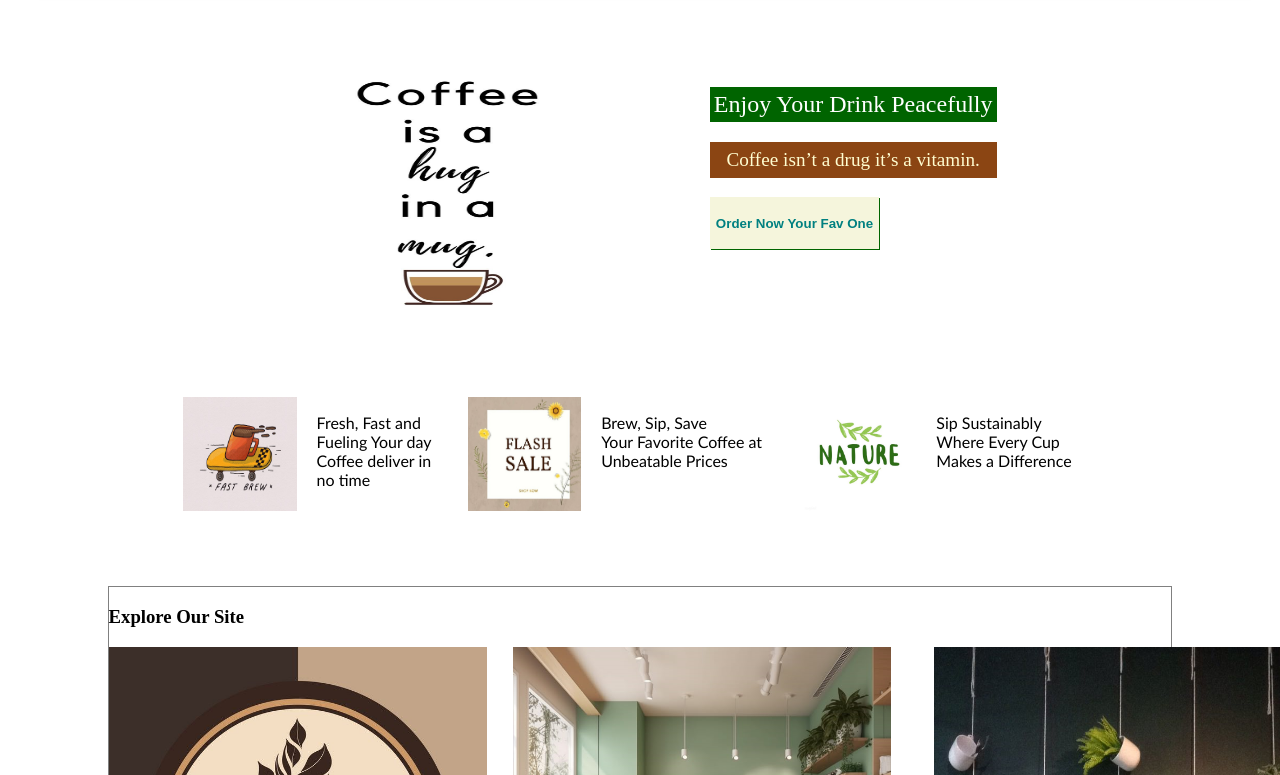
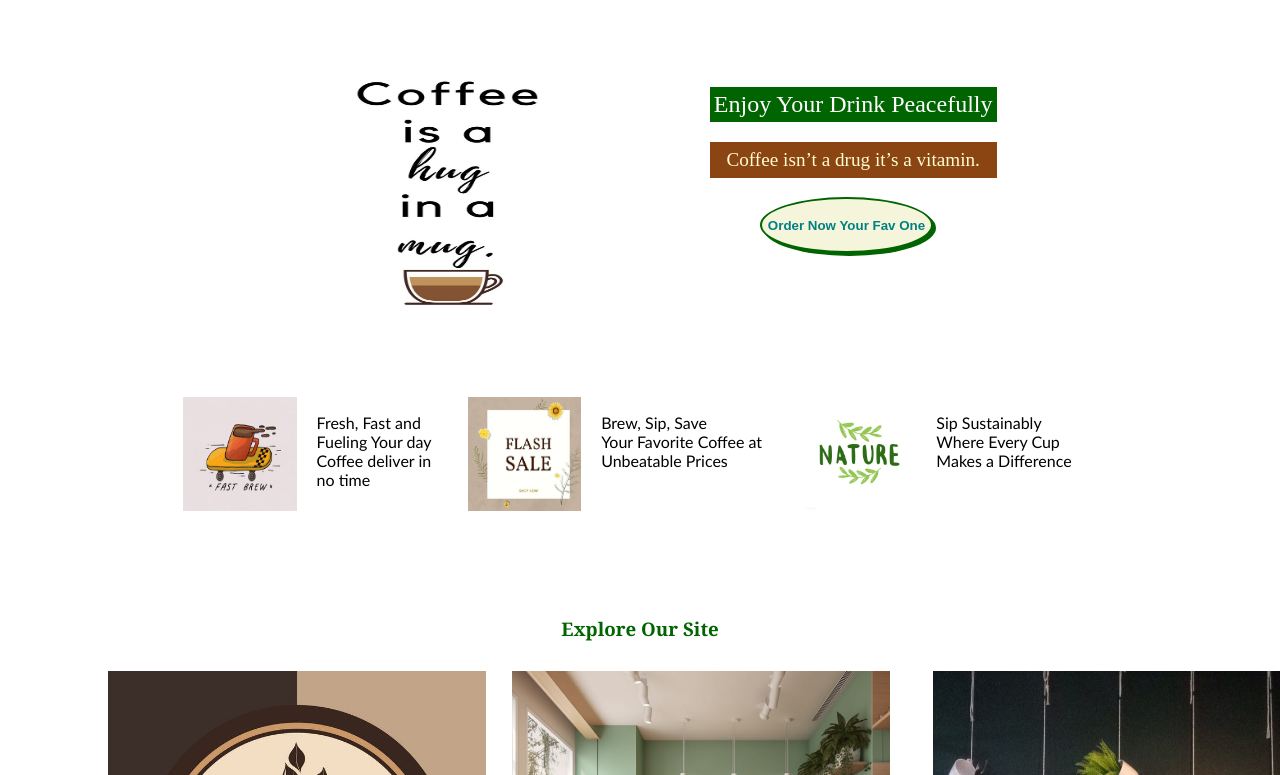
Before and after one commit to cantcreate/Restaurant, a plain HTML site: page index.html in a window 1280 px wide. Shown: the part 177-952 px from the top of the page. Drawn offline with Linux system fonts and the light colour scheme; files whose address does not match are found by name.

Commit message:
improve design

```diff
--- a/style.css
+++ b/style.css
@@ -78,11 +78,15 @@ button .explorebtn {
     text-align: center;
     font-size: larger;
 }
+.slogan .order {
+    padding-left: 50px;
+}
 .slogan button {
     background-color: #F5F5DC;
     color: #008080;
-    border: none;
-    box-shadow: 1px 1px darkgreen ;
+    border: solid 2px darkgreen;
+    box-shadow: 3px 3px darkgreen ;
+    border-radius: 50%;
 
 }
 .features {
@@ -107,8 +111,16 @@ button .explorebtn {
     transition: ease-in-out;
     box-shadow: 3px 3px 3px grey;
 }
+.site h3 {
+    text-align: center;
+    margin-top: 30px;
+    margin-bottom: 30px;
+    font-family: Cambria, Cochin, Georgia, Times, 'Times New Roman', serif;
+    font-weight: 2000;
+    color: darkgreen;
+}
 .site {
-    border: solid 1px grey;
+    border: ;
     margin: 3opx 0;
 
 }
@@ -193,6 +205,9 @@ button .explorebtn {
 
 
 }
+.mainfooter h3:hover {
+    transform: scale(1.2);
+}
 .mainfooter h3, li {
     color: white;
 }
```
